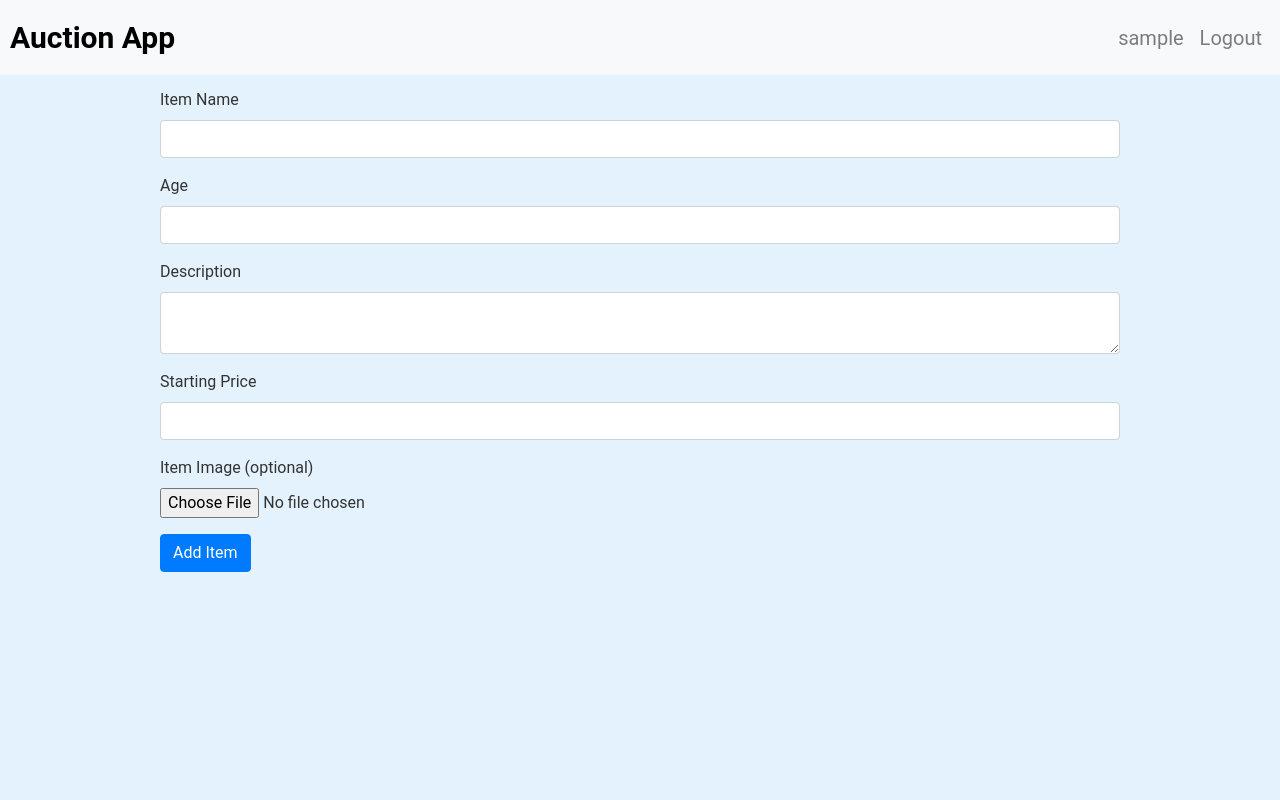
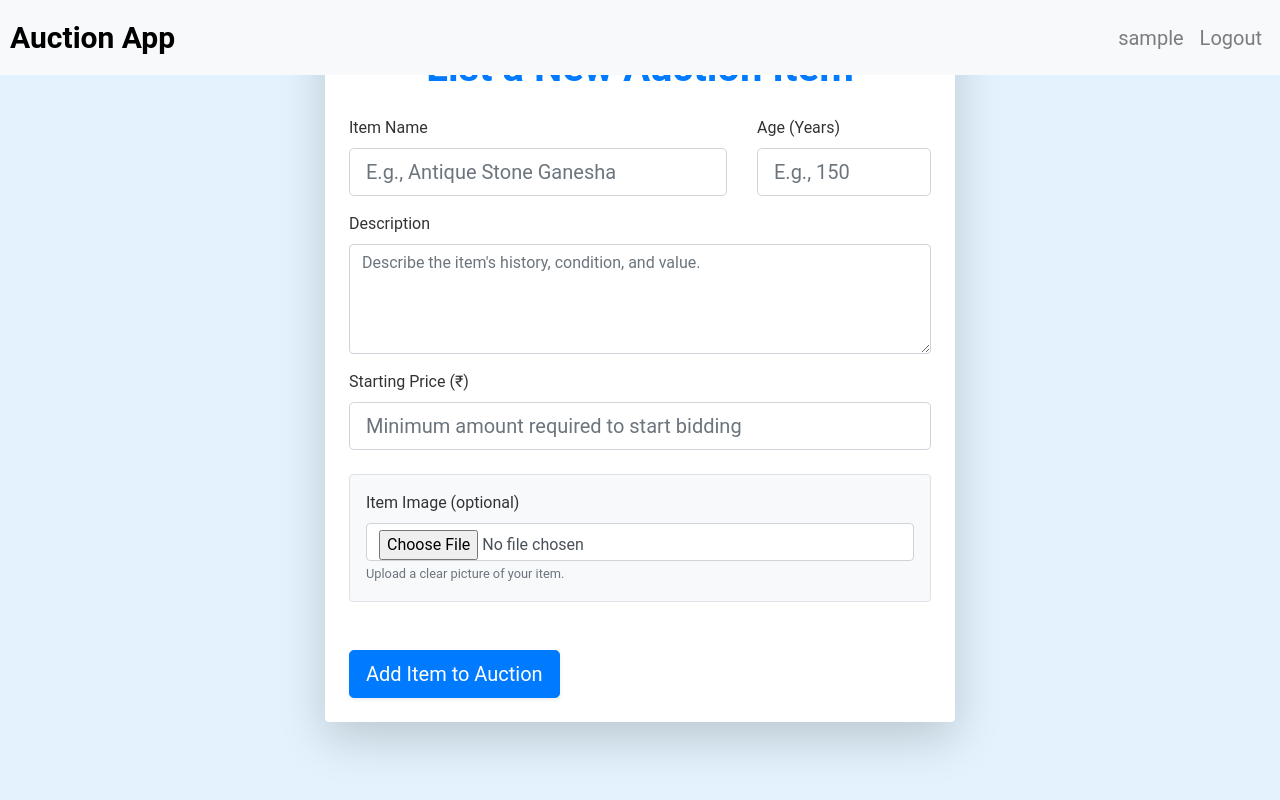
Before and after one commit to SHIV4347/Auction-Web-Application, a Flask app: page /add_item in a window 1280 px wide. Run offline with Flask 3, Linux system fonts and the light colour scheme; the visitor is signed in with stand-in values (Sample User, id 1); some libraries are stand-ins or nearby versions.

Commit message:
Update add_item.html

```diff
--- a/templates/add_item.html
+++ b/templates/add_item.html
@@ -1,28 +1,48 @@
 {% extends 'base.html' %}
 
 {% block content %}
-<h1>Add New Item</h1>
+<div class="row justify-content-center">
+    <div class="col-lg-8 col-md-10">
+        <div class="card shadow-lg border-0 rounded-4 p-4">
+            <h1 class="card-title text-center fw-bold text-primary mb-4">
+                <i class="bi bi-gavel me-2"></i>List a New Auction Item
+            </h1>
             <form action="/add_item" method="POST" enctype="multipart/form-data">
-    <div class="form-group">
-        <label for="item_name">Item Name</label>
-        <input type="text" class="form-control" id="item_name" name="item_name" required>
+
+                <div class="row g-3 mb-3">
+                    <div class="col-md-8">
+                        <label for="item_name" class="form-label fw-semibold">Item Name</label>
+                        <input type="text" class="form-control form-control-lg" id="item_name" name="item_name" placeholder="E.g., Antique Stone Ganesha" required>
                     </div>
-    <div class="form-group">
-        <label for="age">Age</label>
-        <input type="number" class="form-control" id="age" name="age" required>
+                    <div class="col-md-4">
+                        <label for="age" class="form-label fw-semibold">Age (Years)</label>
+                        <input type="number" class="form-control form-control-lg" id="age" name="age" min="1" placeholder="E.g., 150" required>
                     </div>
-    <div class="form-group">
-        <label for="description">Description</label>
-        <textarea class="form-control" id="description" name="description" required></textarea>
                 </div>
-    <div class="form-group">
-        <label for="starting_price">Starting Price</label>
-        <input type="number" class="form-control" id="starting_price" name="starting_price" required>
+
+                <div class="mb-3">
+                    <label for="description" class="form-label fw-semibold">Description</label>
+                    <textarea class="form-control" id="description" name="description" rows="4" placeholder="Describe the item's history, condition, and value." required></textarea>
                 </div>
-    <div class="form-group">
-        <label for="image">Item Image (optional)</label>
-        <input type="file" class="form-control-file" id="image" name="image">
+
+                <div class="mb-4">
+                    <label for="starting_price" class="form-label fw-semibold">Starting Price (₹)</label>
+                    <input type="number" class="form-control form-control-lg" id="starting_price" name="starting_price" min="1" step="1.00" placeholder="Minimum amount required to start bidding" required>
                 </div>
-    <button type="submit" class="btn btn-primary">Add Item</button>
+
+                <div class="mb-5 p-3 border rounded bg-light">
+                    <label for="image" class="form-label fw-semibold d-block">Item Image (optional)</label>
+                    <input type="file" class="form-control" id="image" name="image" accept="image/*">
+                    <small class="text-muted">Upload a clear picture of your item.</small>
+                </div>
+
+                <div class="d-grid">
+                    <button type="submit" class="btn btn-primary btn-lg fw-bold shadow-sm">
+                        <i class="bi bi-upload me-2"></i>Add Item to Auction
+                    </button>
+                </div>
             </form>
+        </div>
+    </div>
+</div>
 {% endblock %}
```
Lines whose indentation alone changed are shown as unchanged.
